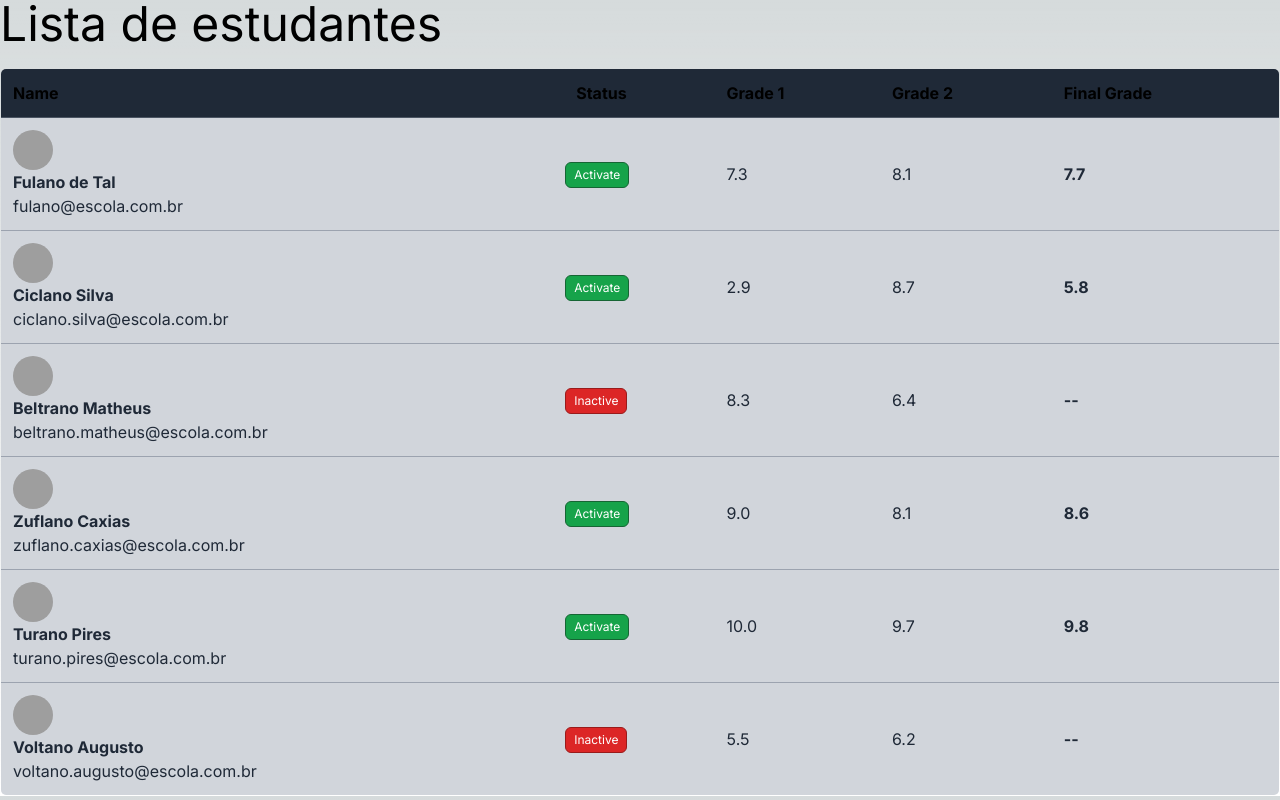
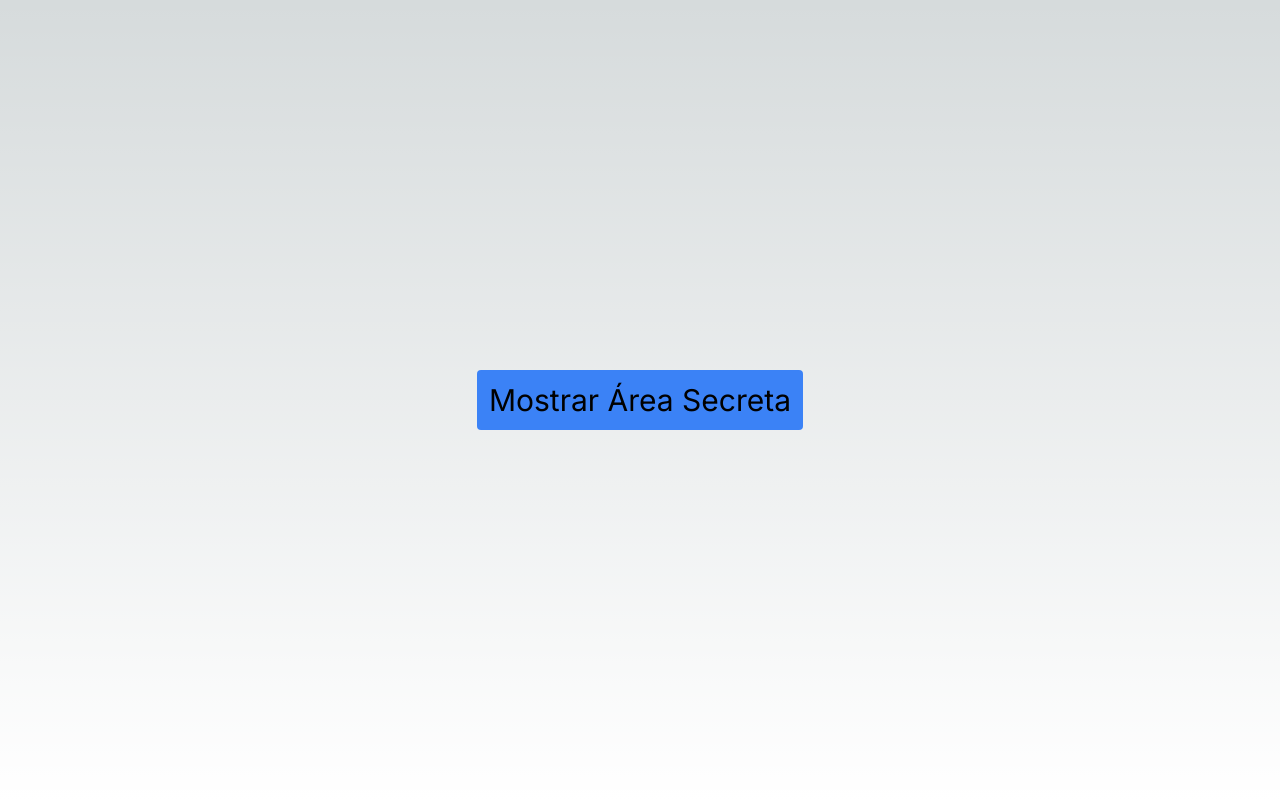
Before and after one commit to DanielWallaws/ReactReview, a Next.js app in the folder iniciando-projeto/primeiro-next/: page / in a window 1280 px wide. Built offline with nearby package versions, Linux system fonts and the light colour scheme; grey boxes are pictures that could not be loaded.

Commit message:
using states to help UI - module 3 class 7

```diff
--- a/iniciando-projeto/primeiro-next/src/app/page.tsx
+++ b/iniciando-projeto/primeiro-next/src/app/page.tsx
@@ -1,17 +1,163 @@
-import { StudentTable } from "@/components/StudentTable";
-import { students } from "@/data/students";
+"use client"
 
+import { useState } from "react";
+
+//Aula usando state para auxiliar UI - Modulo 3 aula 67
 const Page = ()=> {
+  const [showSecret, setShowSecret] = useState(false);
 
-  return (
-    <div className="container mx-auto">
-      <h1 className="text-5xl mb-5">Lista de estudantes</h1>
-      <StudentTable students={students}/>
-    </div>
-  )
-}
+  const handleClickButton = ()=> {
+    setShowSecret(!showSecret)
+  }
 
-export default Page;
+return (
+
+    <div className="w-screen h-screen flex flex-col justify-center items-center text-3xl">
+      <p></p>
+      <button onClick={handleClickButton} className="p-3 bg-blue-500 rounded">{showSecret ? 'Ocultar' : 'Mostrar'} Área Secreta</button>
+      {showSecret &&
+      <div className="p-3 rounded-md bg-blue-300 mt-3">Área Secreta</div>
+      }
+      </div>
+)}
+
+
+ export default Page;
+
+// "use client"
+
+// import { useState } from "react";
+
+// //Aula usando state - Modulo 3 aula 6
+// const Page = ()=> {
+//   const [count, setCount] = useState<number>(0)
+
+//   const handleClickButton = ()=> {
+//     setCount(count+1)
+//   }
+
+// return (
+
+//     <div className="w-screen h-screen flex flex-col justify-center items-center text-3xl">
+//       <p>{count}</p>
+//       <button onClick={handleClickButton} className="p-3 bg-blue-500">+1</button>
+//     </div>
+// )}
+
+
+//  export default Page;
+
+// "use client"
+// //Aula sobre state - Modulo 3 aula 5
+// const Page = ()=> {
+//   let count = 0;
+
+//   const handleClickButton = ()=> {
+//     count++;
+//   }
+
+// return (
+
+//     <div className="w-screen h-screen flex flex-col justify-center items-center">
+//       <p>{count}</p>
+//       <button onClick={handleClickButton} className="text-white p-3 g-blue-500"></button>
+//     </div>
+// )}
+
+
+// export default Page;
+
+//aula 4 usando o prevent default;
+// import { FormEvent } from "react";
+
+// const Page = ()=> {
+//   const handleFormSubmit = (event: FormEvent<HTMLFormElement>)=> {
+//     event.preventDefault();
+//     alert('Logando...');
+//     }
+
+// return (
+
+//     <div className="w-screen h-screen flex flex-col justify-center items-center">
+//       <h1 className="text-5xl mb-3">Form de Login</h1>
+//       <form onSubmit={handleFormSubmit}>
+//         <input className="mr-2" type="text" />
+//         <input className="rounded-md bg-blue-700 pl-2 pr-2" type="submit" value="Enviar"/>
+//       </form>
+//     </div>
+// )
+// }
+
+// export default Page;
+
+// import { CustomButton } from "@/components/CustomButton";
+//Aula 3 do módulo 3 "passando eventos via props"
+// const Page = ()=> {
+
+//   const handleButton1 = () => alert('Clicou no botão 1');
+//   const handleButton2 = () => alert('Clicou no botão 2');
+//   const handleButton3 = () => alert('Clicou no botão 3');
+
+// return (
+
+//     <div className="w-screen h-screen flex justify-center items-center">
+//       <CustomButton label="Botão 1" onClick={handleButton1}/>
+//       <CustomButton label="Botão 2" onClick={handleButton2}/>
+//       <CustomButton label="Botão 3" onClick={handleButton3}/>
+//     </div>
+// )
+// }
+
+// export default Page;
+
+// const Page = ()=> {
+//     const avisar = (msg: string) => {
+//       alert(msg)
+//     }
+
+// // const Page = ()=> {
+// //   const handleButtonClick = () => {
+// //     alert('Deu certo')
+// //   }
+//   // function handleCLick() {
+//   //   alert("Funcionou porra!");
+//   // }
+//   return (
+
+//       <div className="w-screen h-screen flex justify-center items-center">
+
+//       {/* <button onClick={()=> avisar('Mensagem 1')} className="p-3 bg-blue-700 text-white rounded-md mr-3">Clique aqui</button>
+//       <button onClick={()=> avisar('Mensagem 2')} className="p-3 bg-blue-700 text-white rounded-md">Clique aqui</button> */}
+
+//       {/* <button onClick={handleButtonClick} className="p-3 bg-blue-700 text-white rounded-md">Clique aqui</button> */}
+
+//       {/* <button onClick={()=> alert('Funcionou')} className="p-3 bg-blue-700 text-white rounded-md">Clique aqui</button> */}
+
+//       {/* <button onClick={function click() {
+//         alert("Funcinou 2")
+//       }} className="p-3 bg-blue-700 text-white rounded-md">Clique aqui</button> */}
+
+//       </div>
+//   )
+// }
+
+// export default Page;
+
+
+// import { StudentTable } from "@/components/StudentTable";
+// import { students } from "@/data/students";
+
+// const Page = ()=> {
+
+//   return (
+//     <div className="container mx-auto">
+//       <h1 className="text-5xl mb-5">Lista de estudantes</h1>
+//       <StudentTable students={students}/>
+//     </div>
+//   )
+// }
+
+// export default Page;
 
 // import { AmountEmoji } from "@/components/AmountEmoji";
 
--- /dev/null
+++ b/iniciando-projeto/primeiro-next/src/components/CustomButton.tsx
@@ -0,0 +1,22 @@
+//Aula 3 do módulo 3 "passando eventos via props"
+type Props = {
+    label: string;
+    onClick: ()=> void;
+}
+
+export const CustomButton = ({label, onClick}: Props)=> {
+    const handleButtonClick = ()=> {
+        //alguma coisa
+        onClick();
+        // depois de alguma coisa
+    }
+
+    return (
+        <button onClick={handleButtonClick} className="p-3 text white bg-blue-700 rounded-md mr-2">{label}</button>
+    )
+}
+    //first method
+    // return (
+    //     <button onClick={onCLick} className="p-3 text white bg-blue-700 rounded-md mr-2">{label}</button>
+    // )
+    //}
```
